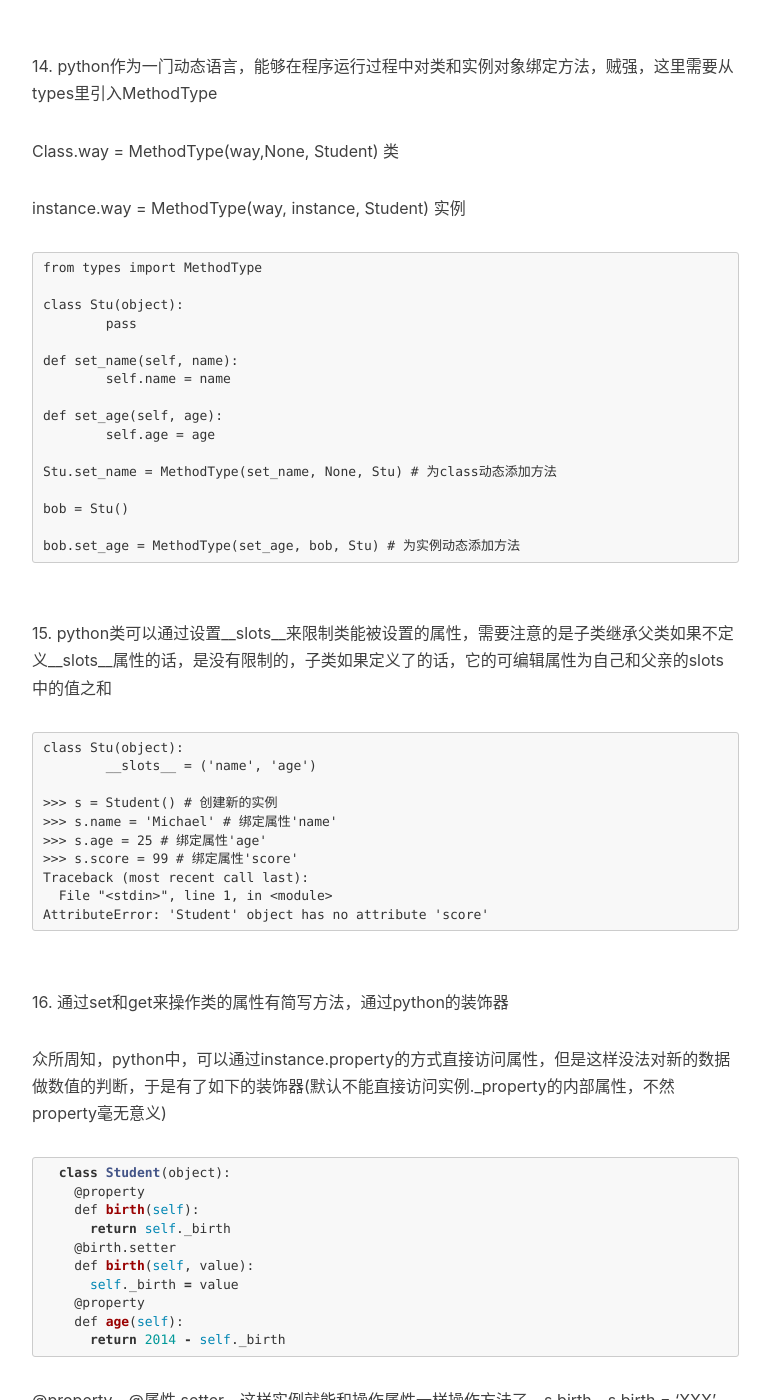
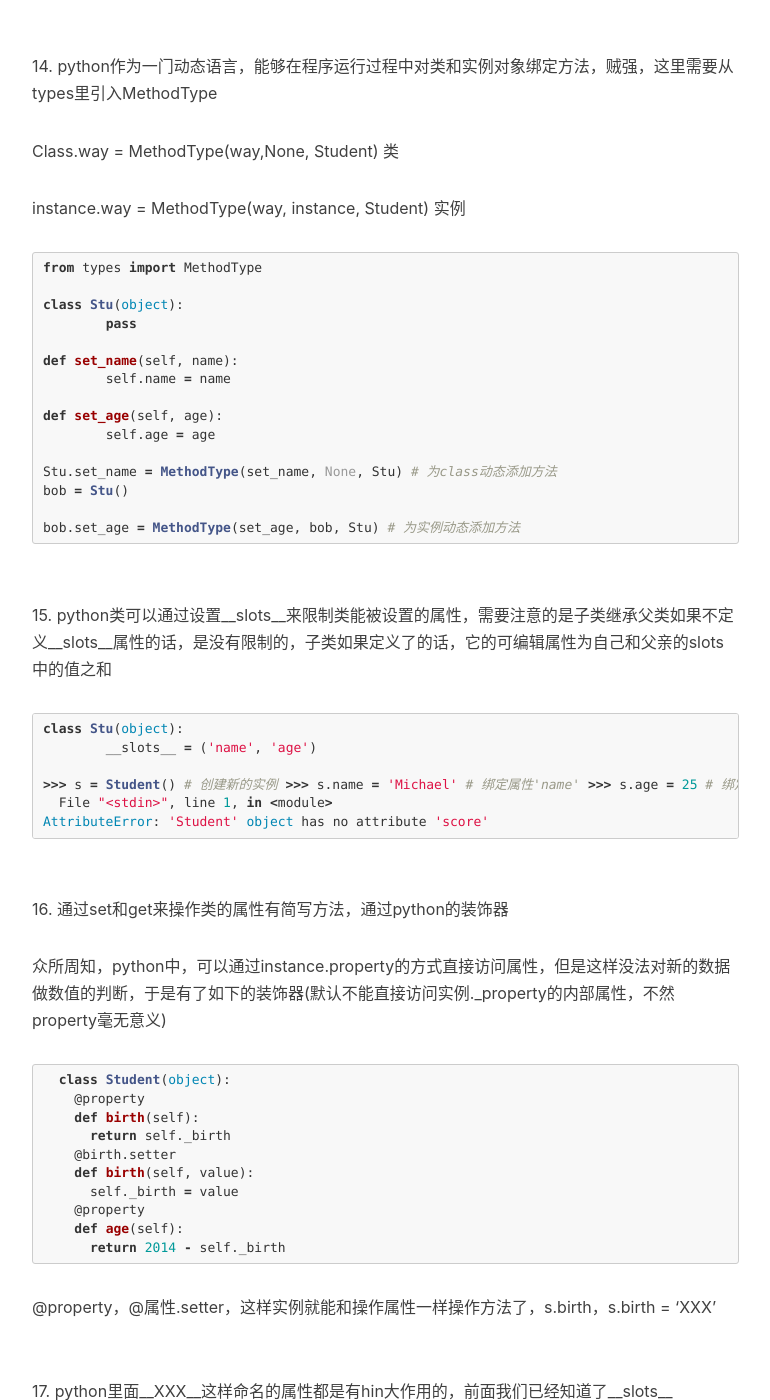
Before and after one commit to mickey0524/mickey0524.github.io, a Jekyll site: the page built from _posts/2017-08-05-begin-python.md, in a window 1280 px wide and 1400 px high, scrolled down 2663 px. Shown: the whole window, without its empty margins (233-1003 px from the left). Built offline with Jekyll 4.4.1, drawn with Linux system fonts in a browser that asks for light colours; nearby versions of some CDN libraries; comment, search, counter and statistics services are not loaded; some of the changed text lies outside the part shown.

````diff
--- a/_posts/2017-08-05-begin-python.md
+++ b/_posts/2017-08-05-begin-python.md
@@ -20,14 +20,14 @@ tags:
 
 <br>2. python变量键入的写法和c有些相似
 
-```js
+```python
 print "my name is %s" % baihao
 print "my name is %s, my age is %d" % (baihao, age)
 ```
 %r代表不管什么都打印出来
 如果你使用了非ASCII字符而且碰到了编码错误，记得在最顶端加一行
 
-```js
+```python
 #!/usr/bin/env python
 # -*- coding: utf-8 -*-
 ```
@@ -43,11 +43,13 @@ a = (1)  这样a会被定义为1，一个元素的tuple写法为(1,)
 ，两个都遍历的话 for k, v in iteritems()
 
 <br>7. 列表的迭代方法为for in，这样没法知道元素的索引，如果想要获取index的话，可以像下面这样
-```js
+
+```python
 a = [1, 2, 3];
 for k, v in enumerate(a):
   print k, v
 ```
+
 <br>8. python 中strip()等于js中trim()
 
 <br>9. map，reduce，filter，sorted都是高阶函数，区别是前三个的函数参数是第一个，sorted的函数参数是第二个
@@ -59,7 +61,7 @@ for k, v in enumerate(a):
 
 装饰器的数学定义其实就是 (g · f)(x) = g(f(x))
 
-```
+```python
 @deco2
 @deco1
 def func(arg1, arg2, ...): pass
@@ -76,7 +78,7 @@ Class.way = MethodType(way,None, Student) 类
 
 instance.way = MethodType(way, instance, Student) 实例
 
-```
+```python
 from types import MethodType
 
 class Stu(object):
@@ -97,7 +99,7 @@ bob.set_age = MethodType(set_age, bob, Stu) # 为实例动态添加方法
 
 <br>15. python类可以通过设置__slots__来限制类能被设置的属性，需要注意的是子类继承父类如果不定义__slots__属性的话，是没有限制的，子类如果定义了的话，它的可编辑属性为自己和父亲的slots中的值之和
 
-```
+```python
 class Stu(object):
 	__slots__ = ('name', 'age')
 
@@ -114,7 +116,7 @@ AttributeError: 'Student' object has no attribute 'score'
 
 众所周知，python中，可以通过instance.property的方式直接访问属性，但是这样没法对新的数据做数值的判断，于是有了如下的装饰器(默认不能直接访问实例._property的内部属性，不然property毫无意义)
 
-```js
+```python
   class Student(object):
     @property
     def birth(self):
@@ -131,14 +133,13 @@ AttributeError: 'Student' object has no attribute 'score'
 <br>17. python里面\_\_XXX\_\_这样命名的属性都是有hin大作用的，前面我们已经知道了\_\_slots\_\_
 
 在python里面print 实例或者直接输出实例是
-<\_\_main\_\_.Student object at 0x109afb310>，不好看，可以在class 里面定义\_\_str\_\_和\_\_repr\_\_，\_\_str\_\_定义print 返回的语句，\_\_repr\_\_定义在命令行直接输入显示的语句，偷懒的写法是\_\_repr\_\_ = \_
-\_str\_\_，这样只定义\_\_str\_\_就行了
+<\_\_main\_\_.Student object at 0x109afb310>，不好看，可以在class 里面定义\_\_str\_\_和\_\_repr\_\_，\_\_str\_\_定义print 返回的语句，\_\_repr\_\_定义在命令行直接输入显示的语句，偷懒的写法是\_\_repr\_\_ = \_\_str\_\_，这样只定义\_\_str\_\_就行了
 
 \_\_getattr\_\_：当python在类属性中寻找不到的话，python解释器会自动调用\_\_getattr\_\_方法，我们可以在\_\_getattr\_\_中做一些限制
 
 \_\_call\_\_: 实例初始化后，如果调用自身则访问该函数
 
-```js
+```python
 class Student(object):
   pass
 s = Student()
@@ -146,9 +147,50 @@ s() => 调用__call__方法
 ```
 可以通过callable()方法来判断一个类是否包含\_\_call\_\_方法
 
+可以通过\_\_enter\_\_和\_\_close\_\_来用with语句引用类的实例，\_\_enter\_\_在使用with语句时调用，会话管理器在代码块开始前调用，返回值与as后的参数绑定，\_\_close\_\_会话管理器在代码块执行完成好后调用，在with语句完成时，对象销毁之前调用
+
+```python
+class Test(object):
+    def __init__(self,name,flag):
+        self.filename = name
+        self.flag = flag
+
+    def __enter__(self):
+        '''
+        @summary: 使用with语句是调用，会话管理器在代码块开始前调用，返回值与as后的参数绑定
+        '''
+        print "__enter__:Open %s"%self.filename
+        self.f = open(self.filename,self.flag)
+        return self.f
+
+    def __exit__(self,Type, value, traceback):
+        '''
+        @summary: 会话管理器在代码块执行完成好后调用（不同于__del__）(必须是4个参数)
+        '''
+        print "__exit__:Close %s"%self.filename
+        self.f.close()
+
+    def __del__(self):
+        print "__del__"
+
+if __name__ == "__main__":
+    with Test('test.txt','r+') as f:
+        content = f.read()
+        print content
+
+    print "end"
+
+
+>>> __enter__:Open test.txt
+>>> Hello world!
+>>> __exit__:Close test.txt
+>>> del
+>>>  end
+```
+
 <br>18. 大多数编程语言都有用于捕获代码中发生的错误的方法，JavaScript中的try catch之类的，python也不例外，python中对应的代码为try except finally
 
-```js
+```python
 try:
 	res = 10 / 0;
 	print res;
@@ -161,7 +203,7 @@ BaseException是所有异常的父类，python的错误捕获有类似冒泡的
 
 <br>19. 在python中I/O可以这样写
 
-```
+```python
 try:
 	f = open('path/to/file', 'r');
 	print f.read();
@@ -172,7 +214,7 @@ finally:
 ```
 感觉十分的麻烦，于是python提供了with语句来简化IO的写法，比如上述代码可以简化为
 
-```
+```python
 with open('path/to/file', 'r') as f:
 	print f.read();
 ```
@@ -188,7 +230,7 @@ json.loads()将JSON对象转为python对象
 
 当然，更多的时候，我们更愿意用class来表示一个对象，可以理解为MVC中的model层吧，这个时候，你要是直接用上面讲的方法，妥妥的给你报错，这时候，需要对dumps方法和loads方法配制一下
 
-```js
+```python
   def student2dict(std):
   	return {
      'name': std.name,
@@ -208,7 +250,7 @@ json.loads()将JSON对象转为python对象
 
 <br>22. python由于GIL锁的原因，多线程不能使用多核，十分鸡肋，因而python多用多进程模型进行并发操作，一般来说使用的都是multiprocessing 包中的Pool来创建一个python进程池
 
-```
+```python
 from multiprocess import Pool
 
 p = Pool()
@@ -225,7 +267,7 @@ result = task.get()
 
 <br>23. python List 向list末尾插入元素的方法是append方法，有一个简便的写法
 
-```
+```python
 a = [1, 2, 3]
 a += 4,
 a // [1, 2, 3, 4]
@@ -238,7 +280,7 @@ a // [1, 2, 3, 4]
 <br>26. python内置函数zip的用法，zip() 函数用于将可迭代的对象作为参数，将对象中对应的元素打包成一个个元组，然后返回由这些元组组成的列表。
 如果各个迭代器的元素个数不一致，则返回列表长度与最短的对象相同，利用 * 号操作符，可以将元组解压为列表
 
-```js
+```python
 a, b = [1, 2, 3], [4, 5, 6]
 c = zip(a, b) # [(1, 4), (2, 5), (3, 6)]
 d = zip(*c) [(1, 2, 3), (4, 5, 6)]
@@ -251,7 +293,7 @@ min_interval = min([abs(a - b) for a, b in zip(l, l[1:])])
 
 <br>27. python中sorted函数配合lambda的用法:
 
-```
+```python
 a = [[1, 2], [3, 4], [5, 6]]
 sorted(a, key = lambda x: x[1]) # 按照数组的第二个元素的大小排序
 sorted(a, key = lambda x: x[1], reverse = True) # 按照数组的第二个元素的大小的反序大小排序
@@ -259,7 +301,7 @@ sorted(a, key = lambda x: x[1], reverse = True) # 按照数组的第二个元素
 
 <br>28. python set 的操作
 
-```
+```python
 x, y = set(['a', 'p', 's', 'm']), set(['a', 'h', 'm'])
 
 x & y = set('a', 'm') # 集合的交操作
@@ -273,7 +315,7 @@ x - y = set('p', 's') # 集合的差操作
 
 <br>31. python对象的深浅拷贝
 
-```js
+```python
 import copy
 
 a = [1, 2, [3, 4]]
@@ -283,7 +325,7 @@ c = copy.deepcopy(a) # 深拷贝
 
 <br>32. python中一行写不下的东西可以用反斜杠\分成多行来表示
 
-```
+```python
  # check conditions
     if (weather_is_hot == 1) and \
     (shark_warnings == 0):
@@ -292,7 +334,7 @@ c = copy.deepcopy(a) # 深拷贝
 
 <br>33. python合理的模块布局
 
-```
+```python
 #!/usr/bin/env python      起始行
 "this is a test module"   模块文档
 import sys, os            模块引入
@@ -318,7 +360,7 @@ if __name__ == '__main__': main方法
 
 <br>36. 在python中检测变量类型有两种方法 type() 和 isinstance()，在python2.2之后对类型和类的统一导致 isinstance()使用的越来越多，由于int既是类型也是类，使用isinstance(variable, [type1, type2])显得更为方便，如果要使用type()方法的话，可以按照如下进行一些优化
 
-```
+```python
 import types
 type(a) == types.IntType # 这是最容易想到的
 
@@ -328,7 +370,7 @@ from types import IntType # 这样写可以避免每次使用IntType的时候都
 ```
 <br>37. python中字符串和二进制串相互转换的方法
 
-```
+```python
 bin(int('256', 10)) # 0b100000000
 
 str(int('0b100000000', 2)) # 256
@@ -338,14 +380,14 @@ str(int('0b100000000', 2)) # 256
 
 <br>38. python中ASCII和字符串的转换
 
-```
+```python
 ord('a') # 97
 chr(97) # 'a'
 ```
 
 <br>39. python的随机数模块
 
-```
+```python
 from random import *
 randrange(1, 5) # 返回1-5之内的随机一个整数，包括5
 randint(1, 5) # 返回1-5之内的随机一个整数，不包括5
@@ -356,7 +398,7 @@ choice() # 返回序列中的随机一个数值
 
 <br>40. python中遍历字符串，依次减少最后一个字符的输出，简便写法
 
-```
+```python
 s = 'abcde'
 s[:None] = 'abcde' # 厉害了
 for i in [None] + range(-1, -len(s), -1):
@@ -367,7 +409,7 @@ for i in [None] + range(-1, -len(s), -1):
 
 <br>41. python中的string模块
 
-```
+```python
 import string
 string.ascii_uppercase   # ABCDEDF...XYZ
 string.ascii_lowercase   # abcdefg...xyz
@@ -379,7 +421,7 @@ string.lower()           # 转为小写
 
 <br>42. python字符串中一些内建函数
 
-```
+```python
 string.count(substr, begin, end) # 计算字符串中下表为begin到end的范围内，substr出现的次数，如果没有指定的话，即为0 - len(string)
 string.startswith() # 检查字符串是否以XXX开始
 string.endswith() # 检查字符串是否以XXX结束
@@ -390,7 +432,7 @@ string.lower() # 将字符串替换为小写形式
 
 <br>43. python不允许修改字符串中间的一个字符，如果需要修改的话，需要用切片创建一个新字符串
 
-```
+```python
 s = 'asd'
 s[2] = 'S'
 Trackback(innermost last):
@@ -401,7 +443,7 @@ s = s[:2] + 'S' # asS
 
 <br>44. python可以用一个很方便的内建方法fromkeys()来创建一个“默认”字典，字典中的元素具有相同的值（如果没有给出，默认为None）
 
-```
+```python
 dict = {}.fromkeys(('x', 'y'), -1)
 dict # {'x': -1, 'y': -1}
 ```
@@ -412,7 +454,7 @@ python字典比较首先进行字典长度的比较，然后是key值的比较
 
 <br>46. python字典的内建函数
 
-```
+```python
 a = {'a': 1, 'b': 2}
 a.get(key, default=None) # 获取字典中key的value，如果key不存在，则返回default值，如果没有给出default，则返回None
 a.setdefault(key, default) # 获取字典中key的value，如果key不存在，则设置key的value为default并且放回该值，如果key存在的话，返回value值
@@ -420,7 +462,7 @@ a.setdefault(key, default) # 获取字典中key的value，如果key不存在，
 
 <br>47. python的不可变集合frosenset(存在hash，可以作为字典的key值)和可变集合set，set中的add类似list的append，set中的update类似list的extend
 
-```
+```python
 a = [1, 2]
 a.extend('asd') # [1, 2, 'a', 's', 'd']
 a.append('asd') # [1, 2, 'a', 's', 'd', 'asd']
@@ -438,7 +480,7 @@ a.update('asd') # set([1, 2, 'asd', 'a', 's', 'd'])
 
 <br>50. python使用生成器的一个例子
 
-```
+```python
 rows = [1, 2, 3, 17]
 
 def cols():
@@ -456,7 +498,7 @@ for pair in x_product_pairs:
 
 <br>51. python除了可以进行显示的参数调用，还可以传入列表和字典进行传参，传入字典的时候，可以不按照顺序，举个栗子:
 
-```
+```python
 def print_stu(name, age):
 	print name, age
 
@@ -466,7 +508,7 @@ print_stu(**{'name': 'bob', 'age': 21}) # bob, 21
 
 <br>52. python也可以在函数声明中定义接受可变数量的参数（我觉得js es6的三点运算符...就是和python学的2333）
 
-```
+```python
 def print_stu(name, *tuple, **obj):
 	pass
 
@@ -478,7 +520,7 @@ obj = { 'arg1': 'a', 'arg2': 'b' }
 
 <br>53. python中局部作用域如果想影响全局作用域的变量，可以使用global关键字
 
-```
+```python
 is_this_global = 'xyz'
 def foo():
 	global is_this_global
@@ -499,7 +541,7 @@ def
 
 <br>55. python中，class中的`__init__()`方法和`__del__()`方法类似于构造函数和解构函数（可能有同学会说，`__new__()`才是构造函数，`__new__()`函数返回一个self实例，提供给`__init__()`初始化），需要注意的是，如果类存在一个继承的非object的基类，在`__del__()`中需要首先调用`Parent.__del__()`，下面给出一个最简单的`__init__()`和`__del__()`的用法，记录该class实例化了多少个实例
 
-```js
+```python
 class InstCc(object):
 	count = 0
 	def __init__(self):
@@ -523,7 +565,7 @@ InstCc.count 0
 
 <br>57. python中class存在静态方法（staticmethod）和类方法（classmethod)，类方法定义的时候需要传入一个参数，一般是cls，可以理解为创建实例中的self，这个cls就代指类对象，可以通过cls获得类的属性，比如cls.__name__，下面给出一个栗子
 
-```
+```python
   1 #!/usr/bin/env python
   2
   3 class Stu:
@@ -545,7 +587,7 @@ InstCc.count 0
 
 <br>58. python类的继承，子类可以调用父亲类中的所有方法，但是如果在子类中需要覆盖掉父亲类的方法，例如__init__方法，可以在子类中显示的调用父亲类的方法
 
-```
+```python
 class P(object):
 	def __init__(self):
 		print "calling P's constructor"
@@ -580,7 +622,7 @@ vars(obj = None) 返回obj的属性及其的一个字典；如果没有给出obj
 
 <br>60. python except 捕获异常既可以分开操作，也可以作为一个元组合在一起捕获
 
-```
+```python
 try:
 	A
 except MyException: B
@@ -604,7 +646,7 @@ except (TypeError, ValueError), e:
 
 python提供with语句进一步的透明程序中发生的细节，让程序员更加注重于代码的实现，用打开文件作为例子介绍一下with
 
-```
+```python
 with open('path', 'r') as f:
 	for eachlines in f:
 		# ...do stuff with eachLine or f...
@@ -622,7 +664,7 @@ with open('path', 'r') as f:
 
 <br>63. python中，通过open或者file操作文件，当使用输入方法如read()或者readlines()从文件中读取行的时候，python并不会删除行结束符，同理，输出方法，write()或者writelines()也不会自动加入行结束符，这都是留给程序员自己解决的
 
-```js
+```python
 f = open('myFile', 'r')
 data = [line.strip() for line in f.readlines()]
 f.close()
@@ -632,7 +674,7 @@ f.close()
 
 <br>65. python中关于正则表达式的操作
 
-```
+```python
 import re
 
 pattern = re.compile(r'[abc]', re.S(让.可以匹配\n)) 预编译，增加速度
@@ -662,7 +704,7 @@ re.spilt(pattern, string) 分割字符串，返回list，速度比string的split
 
 1. namedtuple: namedtuple是一个函数，它用来创建一个自定义的tuple对象，并且规定了tuple元素的个数，并可以用属性而不是索引来引用tuple的某个元素
 
-	```
+	```python
 	from collections import namedtuple
 
 	Point = namedtuple('Point', ['x', 'y'])
@@ -678,7 +720,7 @@ re.spilt(pattern, string) 分割字符串，返回list，速度比string的split
 
 2. deque: 使用list存储数据时，按索引访问元素很快，但是插入和删除元素就很慢了，因为list是线性存储，数据量大的时候，插入和删除效率很低。deque是为了高效实现插入和删除操作的双向列表，适合用于队列和栈
 
-	```
+	```python
 	>>> from collections import deque
 	>>> q = deque(['a', 'b', 'c'])
 	>>> q.append('x')
@@ -689,7 +731,7 @@ re.spilt(pattern, string) 分割字符串，返回list，速度比string的split
 
 3. OrderedDict: 字典的key值排序是按照hash来的，如果想按照插入的顺序来排序，可以采用OrderedDict
 
-	```
+	```python
 	>>> from collections import OrderedDict
 	>>> d = dict([('a', 1), ('b', 2), ('c', 3)])
 	>>> d # dict的Key是无序的
@@ -700,7 +742,7 @@ re.spilt(pattern, string) 分割字符串，返回list，速度比string的split
 	```
 4. Counter: Counter是一个简单的计数器，例如，统计字符出现的个数
 
-	```
+	```python
 	>>> from collections import Counter
 	>>> a = Counter('programmer')
 	Counter({'r': 3, 'm': 2, 'a': 1, 'e': 1, 'g': 1, 'o': 1, 'p': 1})
@@ -710,7 +752,7 @@ re.spilt(pattern, string) 分割字符串，返回list，速度比string的split
 
 5. defaultdict(function, init\_dict): 允许使用者提供一个函数，以后在查询本字典的时候，如果里面没有待查的key，那就用这个函数为该键创建新值
 
-	```
+	```python
 	>>> from collections import defaultdict
 	>>> a = defaultdict(int)
 	>>> a['a'] += 1
@@ -734,7 +776,7 @@ re.spilt(pattern, string) 分割字符串，返回list，速度比string的split
 
 其实就是 MD5, SHA1 之类的加密算法
 
-```
+```python
 import hashlib
 
 md5 = hashlib.md5()
@@ -772,7 +814,7 @@ heapq模块实现了python中的堆排序，并提供了有关方法。让用Pyt
 
 * 实现堆排序
 
-	```
+	```python
 	#!/usr/bin/env python
 	# -*- coding: utf-8 -*-
 
@@ -808,7 +850,7 @@ heapq模块实现了python中的堆排序，并提供了有关方法。让用Pyt
 
 	arr必须是list，此函数将list变成堆，实时操作。从而能在任何情况下使用堆的函数。
 
-	```
+	```python
 	>>> a = [1, 5, 3]
 	>>> heapify(a)
 	>>> heappop(a)
@@ -820,7 +862,7 @@ heapq模块实现了python中的堆排序，并提供了有关方法。让用Pyt
 
 * merge(\*iterables)
 
-	```
+	```python
 	>>> a = [1, 3, 5]
 	>>> b = [2, 4, 6]
 	>>> c = merge(a, b) # 生成一个generator
@@ -830,7 +872,7 @@ heapq模块实现了python中的堆排序，并提供了有关方法。让用Pyt
 
 * nlargest(n, iterable[, key])，nsmallest(n, iterable[, key])，获取列表中最大、最小的几个值。与sorted(iterable, key=key, reverse=True)[:n]等价
 
-	```
+	```python
 	>>> a
 	[2, 4, 6]
 	>>> nlargest(2, a)
@@ -851,7 +893,7 @@ randint(start, stop)：从start到stop（包括stop）中随机获取一个数
 
 * 实现二分查找
 
-    ```
+    ```python
     from bisect import *
 
     def binary_search(iter, target):
@@ -864,7 +906,7 @@ randint(start, stop)：从start到stop（包括stop）中随机获取一个数
 
 * insort(arr, target)，将target插入arr数组
 
-    ```
+    ```python
     arr = [1, 2, 4]
     insort(arr, 3)
     print arr # [1, 2, 3, 4]
@@ -874,7 +916,7 @@ randint(start, stop)：从start到stop（包括stop）中随机获取一个数
 
 * bisect(arr, target)，返回target应该插入arr的位置，但是不插入
 
-    ```
+    ```python
     arr = [1, 2, 4]
     print bisect(arr, 3) # 2
     ```
@@ -883,7 +925,7 @@ randint(start, stop)：从start到stop（包括stop）中随机获取一个数
 
 <br>74. python中[[False] * 3] * 3创建的2维数组，其实每一行指向的内存地址是一样，可以通过id()查看内存, 通过索引修改一个位置的元素，会将一列全部修改，可以通过[[False] * 3 for i in xrange(3)]来创建不同的
 
-```
+```python
 arr = [[False] * 3] * 3
 arr1 = [[False] * 3 for i in xrange(3)]
 arr[0] is arr[1] # True
@@ -892,7 +934,7 @@ arr1[0] is arr1[1] # False
 
 <br>75. python2.6新增了一种格式化字符串函数format()
 
-```
+```python
 "{0} {1}".format("hello", "world") # hello world
 "{str1} {str2}".format(str1 = 'hello', str2 = 'world') # hello world
 obj = {'str1': 'hello', 'str2': 'world'}
````
Also changed, not shown: _posts/2017-10-20-superior-article.md (+4 -0 lines), _posts/2017-11-14-tmux-Introduction.md (+1 -0 lines).
